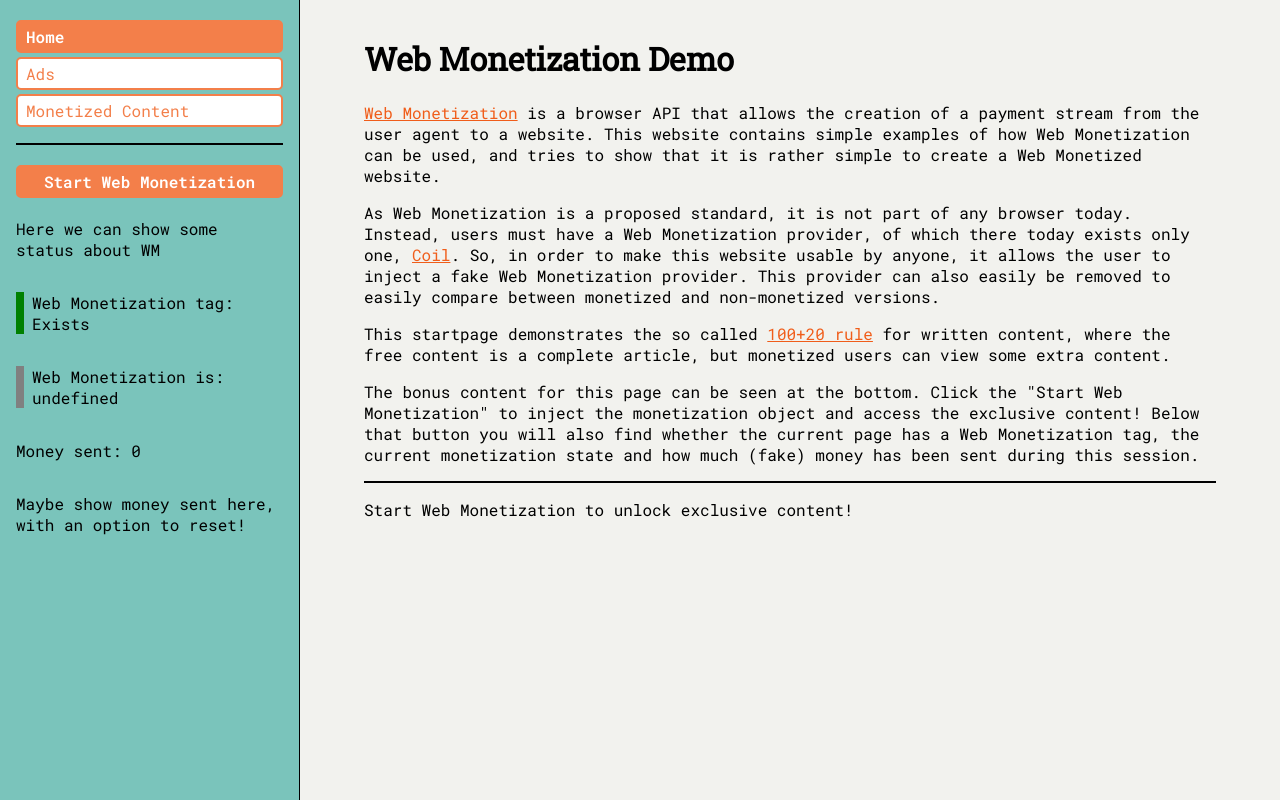
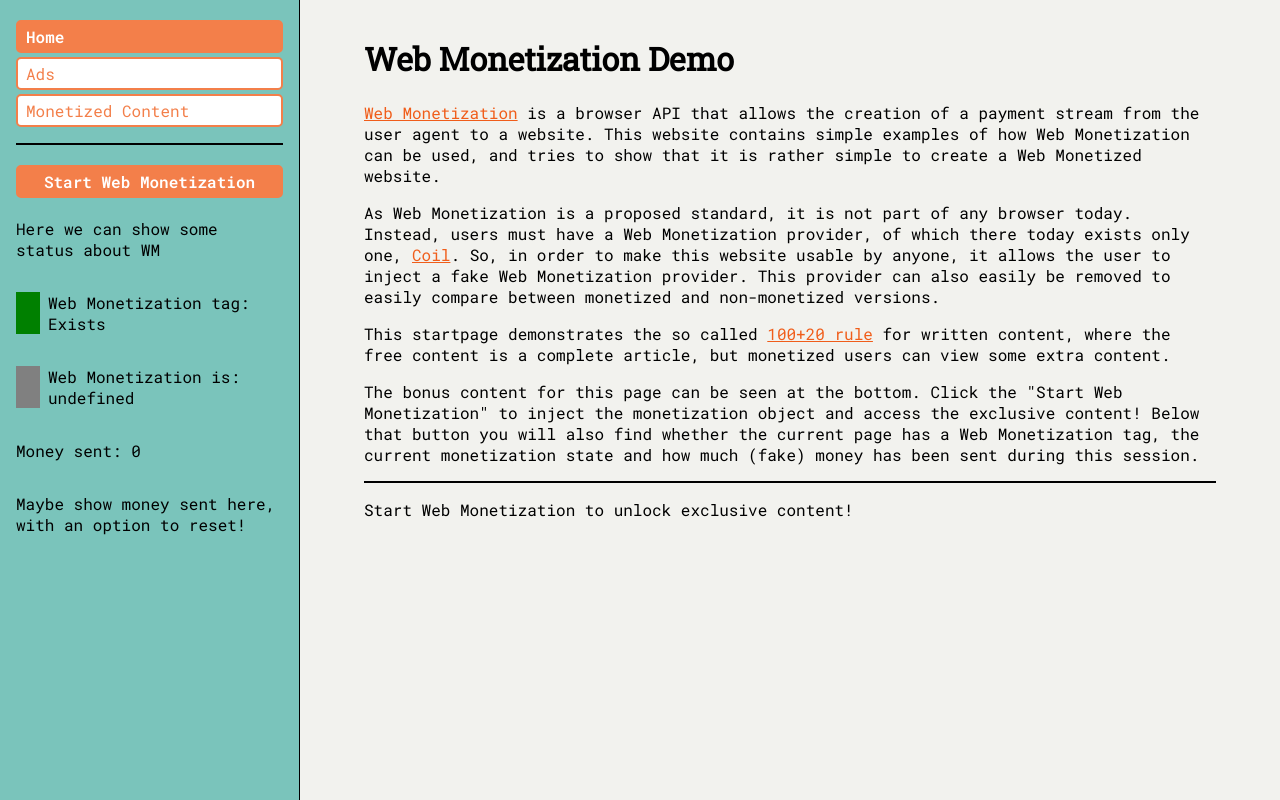
Before and after one commit to Doverstav/kitscon202, a React (Create React App) app: page / in a window 1280 px wide. Built offline with nearby package versions, Linux system fonts and the light colour scheme.

Commit message:
Make color borders thicc

```diff
--- a/src/components/WebMonetizationSpoofer/WMSpoofer.css
+++ b/src/components/WebMonetizationSpoofer/WMSpoofer.css
@@ -4,7 +4,7 @@
 }
 
 .WMSpoofer-border {
-    border-left: 8px solid grey;
+    border-left: 24px solid grey;
 
     padding-left: 8px;
 }
```
